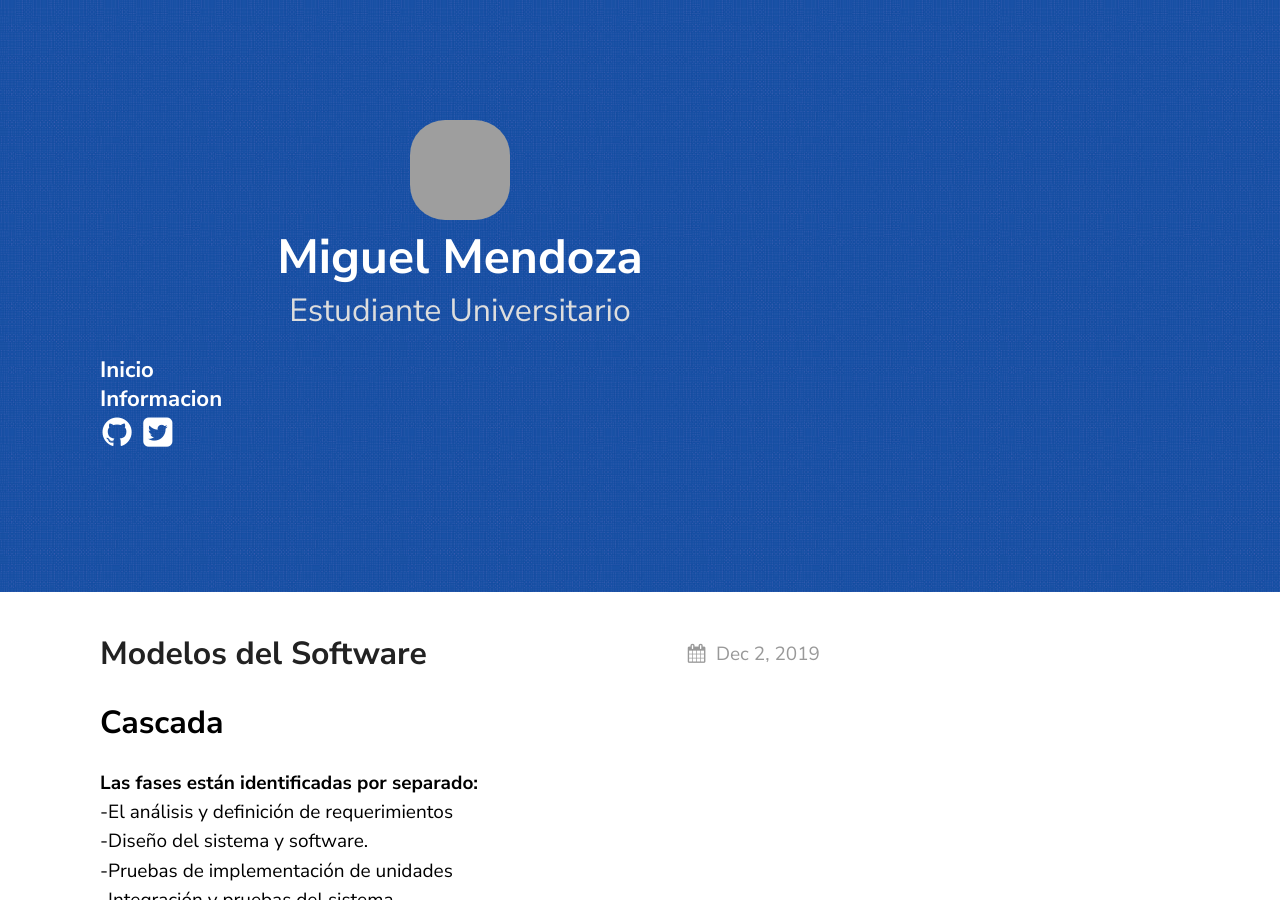
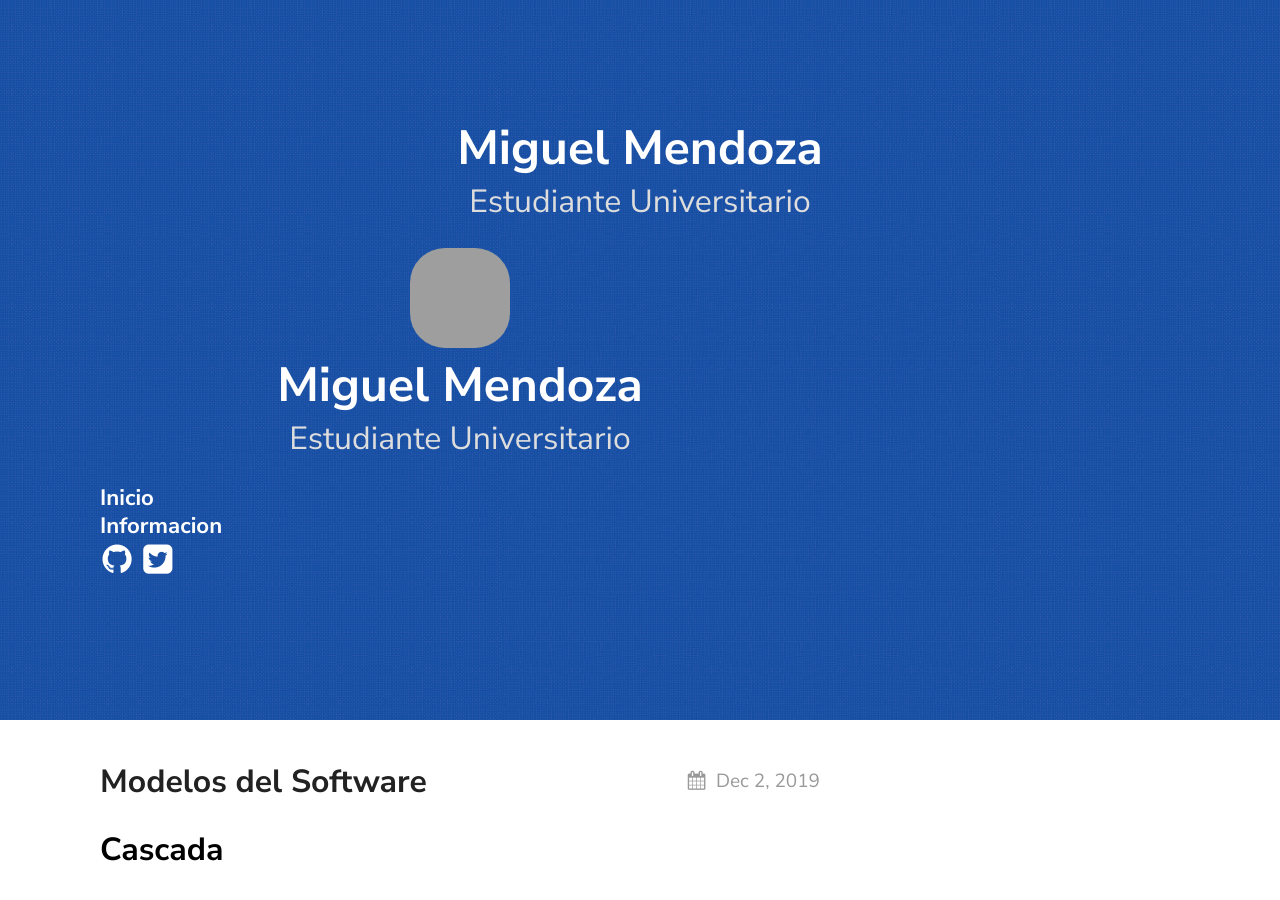
Before and after one commit to miguelsoft03/blogsdf, a Jekyll site: the page built from index.md, in a window 1280 px wide and 900 px high. Built offline with Jekyll 4.4.1, drawn with Linux system fonts in a browser that asks for light colours; grey boxes are pictures that could not be loaded.

Commit message:
Update page_header.html

```diff
--- a/_includes/page_header.html
+++ b/_includes/page_header.html
@@ -1,3 +1,5 @@
+<center><h1>{{ site.texture.title }}</h1></center>
+<center><h2>{{ site.texture.tagline }}</h2></center>
 <div class="container">
 	<center><img style="border-radius: 35px;width: 100px;-webkit-user-select: none;margin: auto;cursor: zoom-in;height: 100px;" src="https://avatars0.githubusercontent.com/u/57578357?s=400&u=07af86437d65d6eda5b6f4f8e44b13554d2ad18c&v=4" width="100" height="100"></center>
 	<center><h1>{{ site.texture.title }}</h1></center>
```
